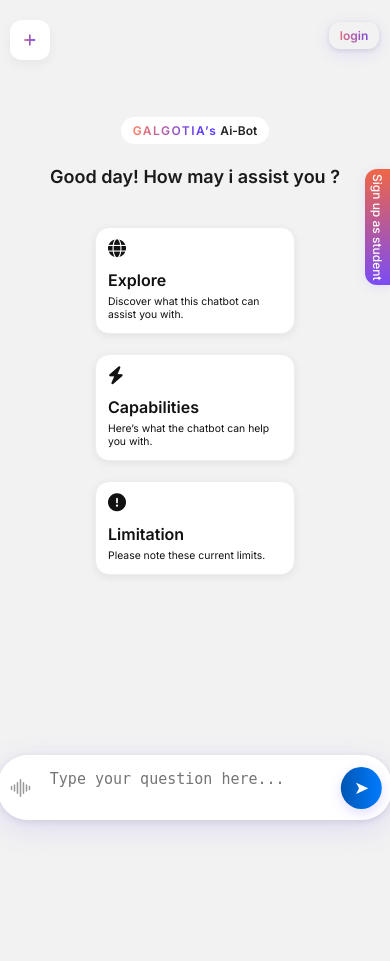
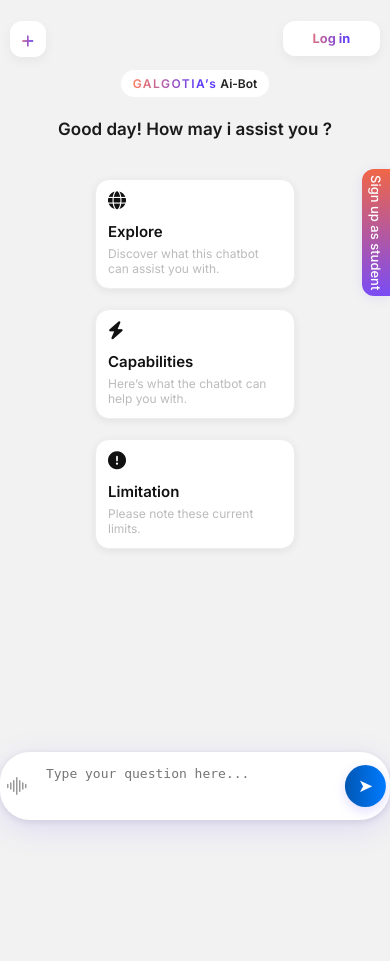
Before and after one commit to Jairo-kibet/AI-BOT, a Django app: template frontend/templates/index.html in a window 390 px wide. After the commit the page ends 829 px from the top, so only its background shows below. Run offline with Django 4.2, Linux system fonts and the light colour scheme; the template is opened without the code that fills it, so the values that code supplies are empty.

Commit message:
user interface improved

```diff
--- a/frontend/templates/index.html
+++ b/frontend/templates/index.html
@@ -60,24 +60,45 @@
             position: fixed;
             top: 20px;
             right: 30px;
-            padding: 10px 20px;
             border-radius: 12px;
-            font-weight: 600;
-            font-size: 15px;
-            background: white;
-            box-shadow: 0 4px 16px rgba(92, 59, 255, 0.10), 0 1.5px 4px rgba(0,0,0,0.08);
-            /* Gradient text */
-            background-image: linear-gradient(to right, #ff7e5f, #5c3bff);
+            box-shadow: 0 4px 12px rgba(0, 0, 0, 0.05);
+            display: flex;
+            align-items: center;
+            justify-content: center;
+            background: white !important;
+            border: none;
+            cursor: pointer;
+            z-index: 1000;
+        }
+        .top-right-share a {
+            display: flex;
+            align-items: center;
+            justify-content: center;
+            width: 100%;
+            height: 100%;
+            font-size: 16px;
+            font-weight: bold;
+            background: linear-gradient(90deg, #ff7e5f, #5c3bff 80%);
             -webkit-background-clip: text;
             -webkit-text-fill-color: transparent;
             background-clip: text;
             color: transparent;
-            transition: box-shadow 0.2s;
-            cursor: pointer;
-            z-index: 102;
+            text-decoration: none;
+            padding: 10px !important;
         }
         .top-right-share:hover {
-            box-shadow: 0 8px 24px rgba(92, 59, 255, 0.18), 0 2px 8px rgba(0,0,0,0.12);
+            box-shadow: 0 8px 20px rgba(92, 59, 255, 0.13), 0 2px 8px rgba(0,0,0,0.10);
+        }
+        @media (max-width: 700px) {
+            .top-right-share {
+                padding: 0 20px !important;
+                top: 2.5%;
+                right: 2.5%;
+            }
+            .top-right-share a {
+                font-size: 0.8rem !important;
+                padding: 0;
+            }
         }
 
         .top-left-buttons button {
@@ -101,7 +122,6 @@
             -webkit-background-clip: text;
             -webkit-text-fill-color: transparent;
             background-clip: text;
-            text-fill-color: transparent;
             color: transparent;
             font-weight: bold;
             display: inline-block;
@@ -506,26 +526,31 @@
                 padding: 0 0 40px 0;
             }
             .top-left-buttons {
-                top: 2.5;
+                top: 2.5%;
                 left: 2.5%;
+            }
+            .top-left-buttons button {
+                font-size: 15px;
+                width: 36px;
+                height: 36px;
             }
             .top-right-share {
                 top: 2.5%;
                 right: 2.5%;
                 padding: 7px 12px;
-                font-size: 12px;
+                font-size: 13px;
             }
             .login-banner {
                 top: 20%;
-                font-size: 12px;
-                padding: 5px;
+                font-size: 13px;
+                padding: 6px;
             }
             .center-text {
-                margin-top: 10%;
-                font-size: 14px;
+                font-size: 13px;
+                margin-top: 18%;
             }
             .center-text h1 {
-                font-size: 18px;
+                font-size: 17px;
             }
             .center-text .tag {
                 font-size: 12px;
@@ -535,59 +560,44 @@
                 width: 200px;
                 height: auto;
                 padding: 12px;
-                font-size: 12px;
+                font-size: 13px;
                 background: #fff !important;
                 color: #111 !important;
                 box-shadow: 0 2px 8px rgba(0,0,0,0.07);
                 border: 1px solid #eee;
             }
-            .feature-card h4, .feature-card p, .feature-card i {
-                color: #111 !important;
+            .feature-card h4 {
+                font-size: 15px;
             }
-            .card-divider, .right-cards {
+            .feature-card p {
+                font-size: 12px;
+            }
+            .feature-card i {
+                font-size: 18px;
+            }
+            .card-divider, .right-cards, .info-card {
                 display: none !important;
             }
-        }
-        @media (max-width: 400px) {
-            .center-text {
-                margin-top: 30%;
-                font-size: 12px;
+            .chat-input {
+                width: 98vw;
+                max-width: 100vw;
+                padding: 4px 4px;
+            }
+            .chat-input i {
+                font-size: 20px;
+            }
+            .chat-input textarea {
+                font-size: 13px;
+                min-height: 28px !important;
+                padding: 6px 0 6px 0;
+            }
+            .chat-input button {
+                font-size: 16px;
+                min-width: 34px;
+                min-height: 34px;
+                padding: 7px 10px;
             }
         }
-
-        @media screen and (min-width: 400px) and (max-width: 500px) {
-            .main-container {
-                padding: 0 0 20px 0;
-            }
-            .top-right-share {
-                font-size: 10px;
-                padding: 5px 8px;
-            }
-            .login-banner {
-                font-size: 10px;
-                padding: 3px;
-                border-radius: 8px 0 0 8px;
-            }
-            .center-text {
-                font-size: 18px;
-                margin-top: 18%;
-            }
-            .center-text .tag {
-                font-size: 14px;
-                padding: 4px 8px;
-            }
-            .feature-card {
-                width: 120px;
-                height: auto;
-                padding: 8px;
-                font-size: 10px;
-            }
-            .feature-card h4 {
-                font-size: 11px;
-            }
-        }
-    </style>
-    <style>
       /* Login Popup Modal Styles */
       .popup-overlay {
         display: none;
@@ -722,7 +732,7 @@
     <div class="top-left-buttons">
         <button class="plus" id="openLoginPopupBtn"><a href="javascript:void(0)"><i class="bi bi-plus"></i></a></button>
     </div>
-    <div class="top-right-share"><a href="{% url 'login' %}" style="text-decoration: none; color: inherit;">login</a></div>
+    <div class="top-right-share" style="background-color: #ffffff !important; z-index: 1000;"><a href="{% url 'login' %}" style="text-decoration: none; color: inherit;">Log in</a></div>
 
     <div class="login-banner"><a href="{% url 'studentregister' %}" style="text-decoration: none; color: #fff;">Sign up as student</a></div>
 
@@ -814,14 +824,14 @@
                 </div>
             </div>
             <!-- Chat area for displaying user queries -->
-            <div id="chatArea" style="display:none; flex-direction:column; gap:10px; align-items:left; width:60%;">
+            <div id="chatArea" style="display:none; flex-direction:column; gap:10px; align-items:left; width:80%; margin-top: 60px;">
 
             </div>
         </div>
     </div>
     <div class="chat-input" style="display:flex;align-items:center;gap:8px;">
         <i class="bi bi-soundwave" style="font-size:24px;transition:color 0.2s, transform 0.2s;cursor:pointer;display:flex;align-items:center;"></i>
-        <textarea id="chatInputBox" placeholder="Type your question here..." rows="1" style="flex:1; border:none; outline:none; font-size:15px; margin:0 10px; resize:none; overflow:hidden; min-height:16px; max-height:120px; background:transparent; line-height:1.5; padding:8px 0 8px 0;"></textarea>
+        <textarea id="chatInputBox" placeholder="Type your question here..." rows="1" style="flex:1; border:none; outline:none; margin:0 10px; resize:none; overflow:hidden; min-height:16px; max-height:120px; background:transparent; line-height:1.5; padding:8px 0 8px 0;"></textarea>
         <button type="submit" id="chatInputBtn" style="background:linear-gradient(90deg,#0056b3 0%,#007bff 100%);color:white;border:none;border-radius:50%;padding:10px 13px;font-size:18px;box-shadow:0 4px 12px rgba(92,59,255,0.18);display:flex;align-items:center;justify-content:center;transition:background 0.18s,box-shadow 0.18s;cursor:pointer;min-width:40px;min-height:40px;">
             &#10148;
         </button>
```
Also changed, not shown: frontend/templates/homePage.html (+28 -5 lines), db.sqlite3.
